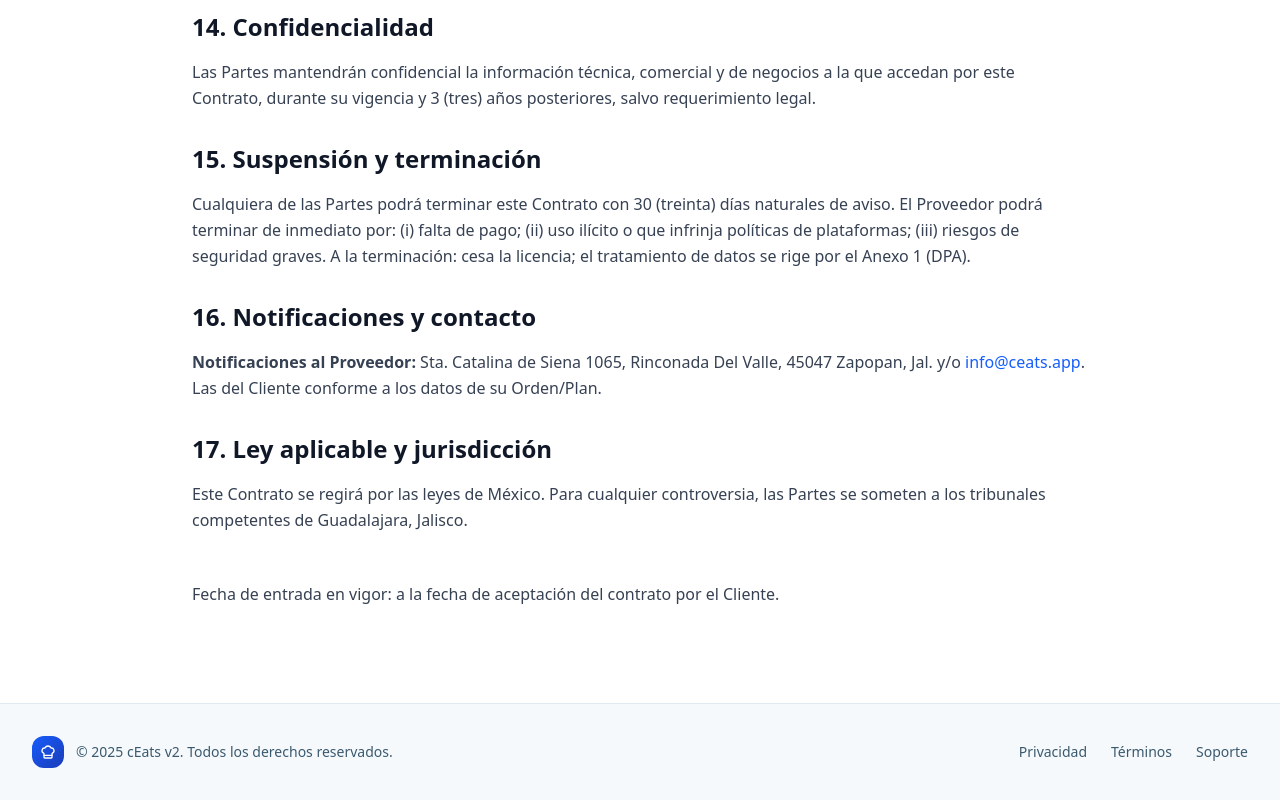
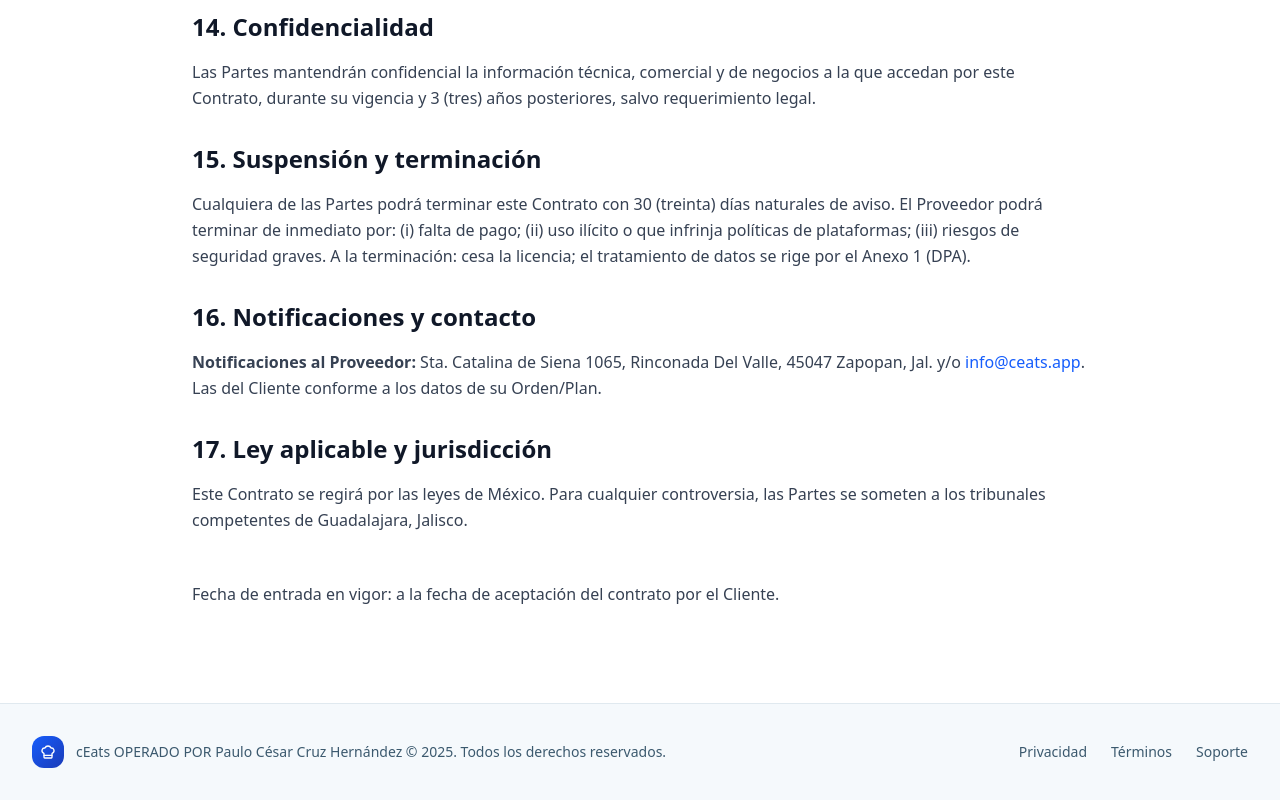
Before and after one commit to CesarCrz/cEatsv2, a Next.js app: page /terms-of-service in a window 1280 px wide. Shown: the part 3004-3804 px from the top of the page. Built offline with nearby package versions, Linux system fonts and the light colour scheme.

Commit message:
Update footer text with new copyright information

```diff
--- a/components/footer.tsx
+++ b/components/footer.tsx
@@ -10,7 +10,7 @@ export function Footer() {
             <div className="w-8 h-8 bg-gradient-to-br from-blue-600 to-blue-800 rounded-lg flex items-center justify-center">
               <ChefHat className="w-4 h-4 text-white" />
             </div>
-            <span className="text-sm text-muted-foreground">© 2025 cEats v2. Todos los derechos reservados.</span>
+            <span className="text-sm text-muted-foreground"> cEats OPERADO POR Paulo César Cruz Hernández © 2025. Todos los derechos reservados.</span>
           </div>
           <div className="flex items-center space-x-6 text-sm text-muted-foreground">
             <Link href="/privacy-policies" className="hover:text-blue-600 transition-colors">
```
